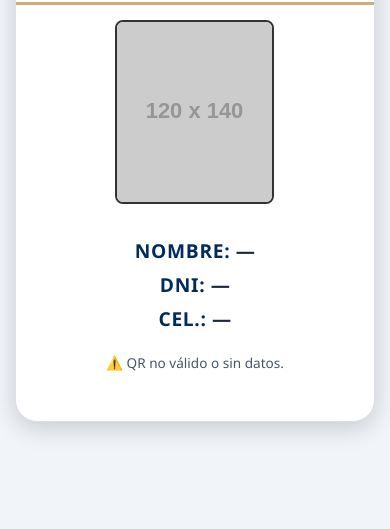
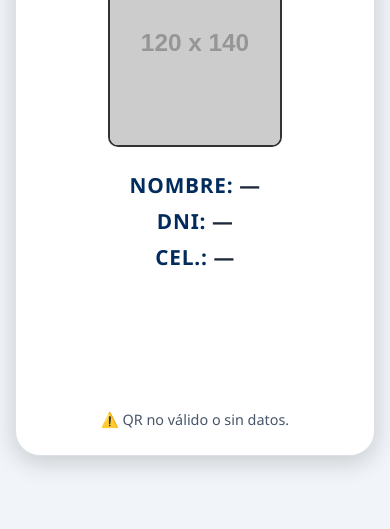
Before and after one commit to Jhulmar25/pruebapatas, a website: page index.html in a window 390 px wide. Shown: the part 355-884 px from the top of the page. After the commit the page ends 844 px from the top, so only its background shows below. Drawn offline with Linux system fonts and the light colour scheme; placeholder pictures from the web are drawn by us.

Commit message:
Refactor CSS for better mobile responsiveness
Updated styles for responsive design and improved layout.

```diff
--- a/styles.css
+++ b/styles.css
@@ -4,64 +4,71 @@ body {
   display: flex;
   justify-content: center;
   align-items: center;
-  min-height: 100vh;
+  height: 100vh;               /* Ocupa toda la pantalla del móvil */
+  margin: 0;
   font-family: 'Segoe UI', sans-serif;
-  margin: 0;
-  padding: 20px 0;
 }
 
 /* ======== TARJETA / CREDENCIAL ======== */
 .credencial {
-  width: 340px;
+  width: 92vw;                 /* Ancho casi total en móviles */
+  max-width: 380px;            /* Límite elegante */
+  height: 92vh;                /* Alta casi completa */
   background: white;
-  border-radius: 22px;
+  border-radius: 25px;
   box-shadow: 0 6px 25px rgba(0,0,0,0.18);
   overflow: hidden;
   text-align: center;
-  padding: 18px 0 28px 0;
   border: 1.7px solid #dbe0e6;
+
+  /* Distribución vertical perfecta */
+  display: flex;
+  flex-direction: column;
+  justify-content: flex-start;
 }
 
-/* ======== TITULOS ======== */
+/* ======== ENCABEZADO ======== */
 header h1 {
-  font-size: 1.7rem;
+  font-size: 1.9rem;
   color: #0b2545;
   font-weight: 900;
-  margin: 0;
+  margin: 12px 0 3px 0;
 }
 
 header .subtitulo {
-  font-size: 1.1rem;
+  font-size: 1.15rem;
   color: #1e293b;
   font-style: italic;
-  margin-bottom: 10px;
+  margin-bottom: 12px;
 }
 
-/* ======== LOGO ======== */
+/* ======== LOGO DE LA ORGANIZACIÓN ======== */
 .logo {
-  width: 220px;
+  width: 230px;
   height: auto;
-  margin-bottom: 8px;
+  margin: 0 auto 10px auto;
 }
 
-/* ======== SEPARADOR ======== */
+/* ======== SEPARADOR DORADO ======== */
 .contenido {
+  border-top: 3px solid #d3a978;
+  margin-top: 5px;
+  padding-top: 18px;
+
   display: flex;
   flex-direction: column;
   align-items: center;
-  border-top: 3px solid #d3a978;
-  margin: 5px 0;
-  padding-top: 15px;
+  flex-grow: 1;                 /* Empuja contenido hacia abajo */
 }
 
 /* ======== FOTO DEL PASEADOR ======== */
 .foto {
-  width: 150px;
-  height: 170px;
+  width: 170px;
+  height: 200px;
   border: 2px solid #333;
-  border-radius: 8px;
+  border-radius: 10px;
   overflow: hidden;
-  margin-bottom: 14px;
+  margin-bottom: 16px;
 }
 
 .foto img {
@@ -74,29 +81,28 @@ header .subtitulo {
 .datos {
   width: 90%;
   text-align: center;
-  margin-top: 12px;
 }
 
 .datos p {
-  margin: 7px 0;
-  font-size: 1.15rem;      /* Más grande para ver en celular */
-  font-weight: 700;        /* Negrita elegante */
+  margin: 8px 0;
+  font-size: 1.3rem;             /* GRANDE para móviles */
+  font-weight: 700;              /* Elegante y fuerte */
   color: #1e293b;
   letter-spacing: 0.3px;
-  font-family: "Segoe UI", Roboto, Helvetica, Arial, sans-serif;
 }
 
 .datos strong {
-  font-weight: 900;        /* Negrita fuerte para el label */
+  font-weight: 900;              /* Etiquetas en negrita máxima */
   color: #002b5c;
   text-transform: uppercase;
-  letter-spacing: 0.7px;
+  letter-spacing: 0.8px;
 }
 
 /* ======== PIE DE PÁGINA ======== */
 footer {
-  font-size: 0.85rem;
-  margin-top: 14px;
+  font-size: 0.9rem;
+  margin-top: auto;
+  padding-bottom: 12px;
   color: #475569;
 }
 
@@ -105,19 +111,18 @@ footer a {
   text-decoration: none;
 }
 
-/* ======== RESPONSIVE (para pantallas pequeñas) ======== */
-@media (max-width: 420px) {
+/* ======== RESPONSIVE EXTRA ======== */
+@media (max-height: 680px) {
   .credencial {
-    width: 92%;
-    padding-bottom: 35px;
+    height: 100vh;               /* Para pantallas muy pequeñas */
   }
 
   .foto {
-    width: 155px;
-    height: 180px;
+    width: 150px;
+    height: 170px;
   }
 
   .datos p {
-    font-size: 1.2rem;
+    font-size: 1.15rem;
   }
 }
```
